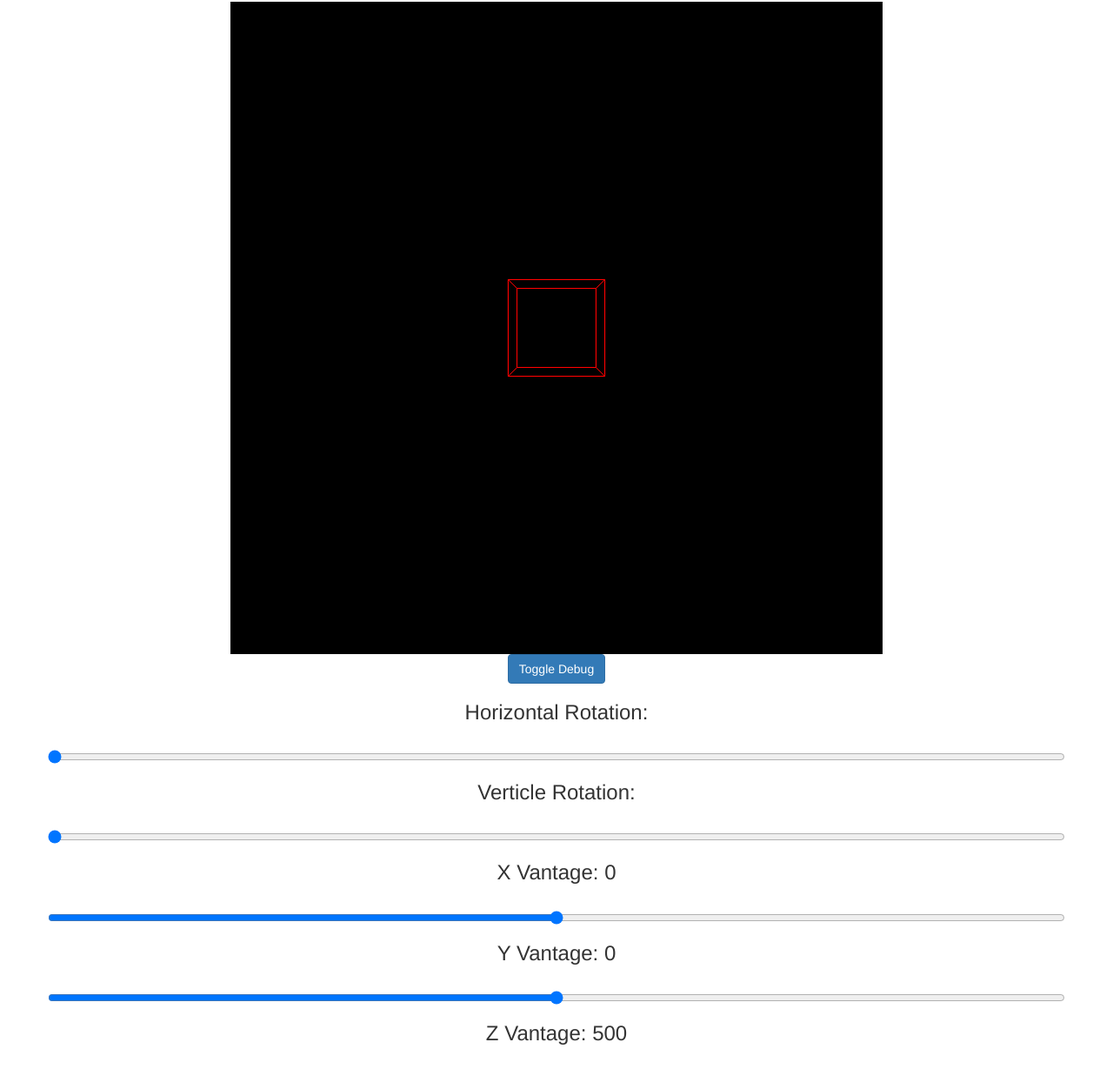
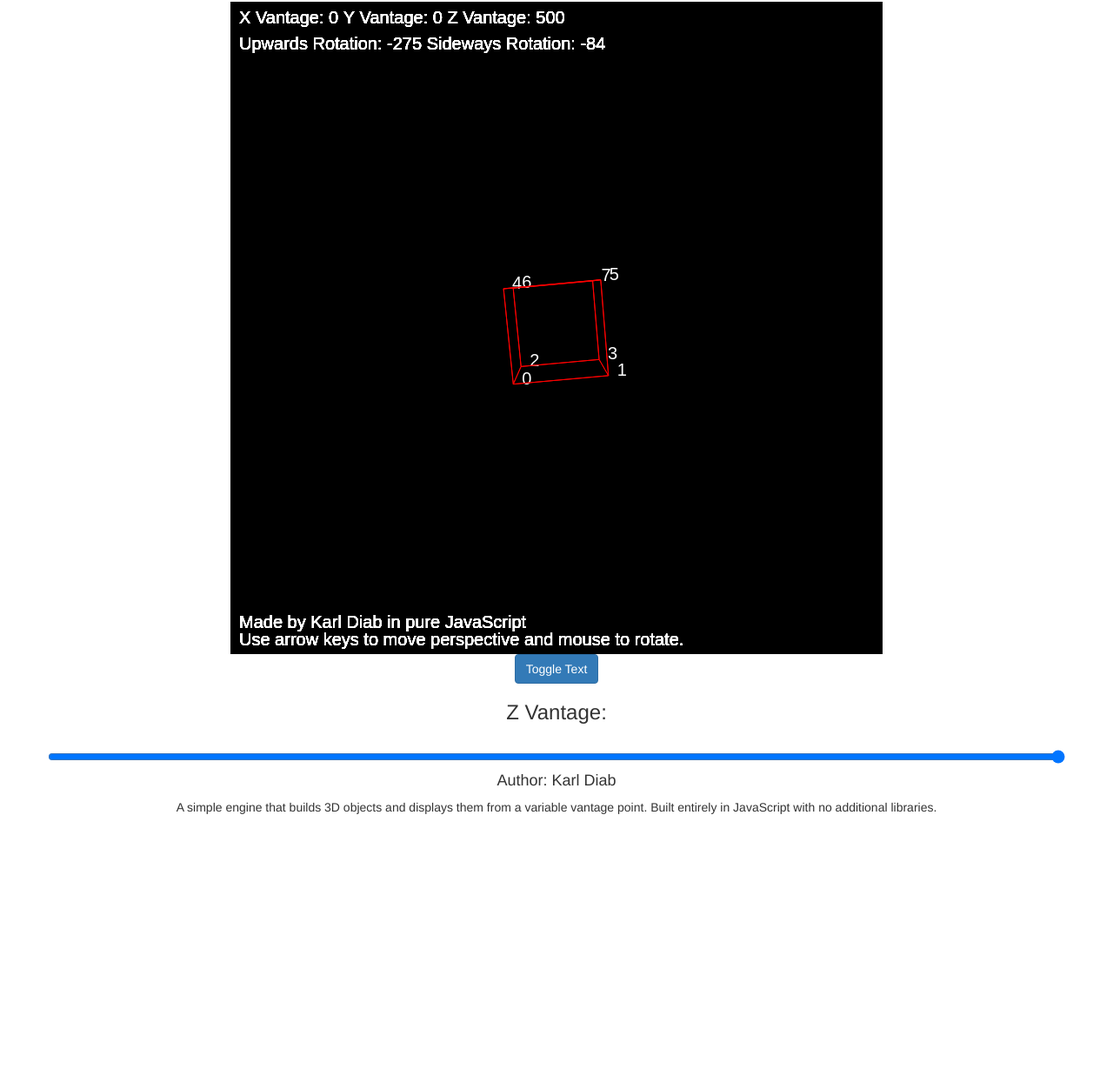
Before and after one commit to karldiab/JS3DRenderEngine, a plain HTML site: page index.html in a window 1280 px wide. Shown: the part 68-1297 px from the top of the page at 87% size. After the commit the page ends 1016 px from the top, so only its background shows below. Drawn offline with nearby package versions, Linux system fonts and the light colour scheme.

Commit message:
Fixed mouse position rotator. Added helpful text to canvas and removed awkward slider controls. Next will add key listener to change z perspective and options to draw more shapes.

```diff
--- a/index.html
+++ b/index.html
@@ -26,29 +26,8 @@
 				</div>
 				<div class="row">
 					<div class="col-sm-12">
-						<button class="btn btn-primary" onclick="toggleDebug();">Toggle Debug</button>
+						<button class="btn btn-primary" onclick="toggleDebug();">Toggle Text</button>
 						<br />
-						<!--<h3>User Changable Factors to go here</h3>
-						<button class="btn btn-primary" onclick="toggleSmoke();">Change Smoke Color!</button>
-						<br />
-						<h3>Slider</h3>
-						<br / >-->
-						<h3 id="hRotationText">Horizontal Rotation: </h3><br />
-						<form oninput="setHRotation(parseInt(hRotSlider.value))">
-							<input name="hRotSlider" id="hRotSlider" type="range" min="0" max="360" step="2" value="0" />
-						</form>
-						<h3 id="vRotationText">Verticle Rotation: </h3><br />
-						<form oninput="setVRotation(parseInt(vRotSlider.value))">
-							<input name="vRotSlider" id="vRotSlider" type="range" min="0" max="360" step="2" value="0" />
-						</form>
-						<h3 id="xSliderText">X Vantage: </h3><br />
-						<form oninput="setXVantage(parseInt(xSlider.value))">
-							<input name="xSlider" id="xSlider" type="range" min="-500" max="500" step="25" value="0" />
-						</form>
-						<h3 id="ySliderText">Y Vantage: </h3><br />
-						<form oninput="setYVantage(parseInt(ySlider.value))">
-							<input name="ySlider" id="ySlider" type="range" min="-500" max="500" step="25" value="0" />
-						</form>
 						<h3 id="zSliderText">Z Vantage: </h3><br />
 						<form oninput="setZVantage(parseInt(zSlider.value))">
 							<input name="zSlider" id="zSlider" type="range" min="-500" max="500" step="25" value="500" />
--- a/js/javascript.js
+++ b/js/javascript.js
@@ -3,25 +3,22 @@ var xVantage = 0;
 var yVantage = 0;
 var zVantage = 500;
 var eyeDistance = 500;
-var debugFlag = false;
+var debugFlag = true;
 var numOfVertices = 8;
 var objectSize = 200;
 var hRotation = 0;
 var vRotation = 0;
-var canvasWidth;
-var canvasHeight;
-var d = new Date().getTime();
+var canvasWidth = 0;
+var canvasHeight = 0;
+var canvasX = 0;
+var canvasY = 0;
 //var n = d.getTime();
 var points = renderObject(numOfVertices, objectSize);
 var rotatedPoints = points;
 /* driver function to initiate all necessary functions. */
 function runAll() {
-
-	document.getElementById("xSliderText").innerHTML = "X Vantage: " + xVantage;
-	document.getElementById("ySliderText").innerHTML = "Y Vantage: " + yVantage;
-	document.getElementById("zSliderText").innerHTML = "Z Vantage: " + zVantage;
 	drawFrame(xVantage,yVantage,zVantage,eyeDistance);
-
+	mouseRotate();
 
 }
 //window.addEventListener('keydown',this.check,false);
@@ -29,12 +26,10 @@ window.addEventListener('keyup', function(event) { Key.onKeyup(event); keyboardR
 window.addEventListener('keydown', function(event) { Key.onKeydown(event); keyboardRxn(); }, false);
 var Key = {
   _pressed: {},
-
   LEFT: 37,
   UP: 38,
   RIGHT: 39,
   DOWN: 40,
-
   isDown: function(keyCode) {
     return this._pressed[keyCode];
   },
@@ -79,26 +74,11 @@ function keyboardRxn() {
 	}
 }
 
-
-/*function check(e) {
-	//var evt = e.type;
-    var code = e.keyCode;
-	//while (evt.length < 10) {
-    switch (code) {
-        case 37: setXVantage(xVantage-5); break; //Left key
-        case 38: setYVantage(yVantage-5); break; //Up key
-        case 39: setXVantage(xVantage+5); break; //Right key
-        case 40: setYVantage(yVantage+5); break; //Down key
-    //}
-	}
-}*/
-
 function setXVantage(xValue) {
 	if (Math.abs(xValue) > canvasWidth*2) {
 		xValue *= -0.98;
 	}
 	xVantage = xValue;
-	document.getElementById("xSliderText").innerHTML = "X Vantage: " + xValue;
 	drawFrame(xVantage,yVantage,zVantage,eyeDistance)
 }
 function setYVantage(yValue) {
@@ -106,7 +86,6 @@ function setYVantage(yValue) {
 	yValue *= -0.98;
 	}
 	yVantage = yValue;
-	document.getElementById("ySliderText").innerHTML = "Y Vantage: " + yVantage;
 	drawFrame(xVantage,yVantage,zVantage,eyeDistance)
 }
 function setZVantage(zValue) {
@@ -125,46 +104,35 @@ function toggleDebug() {
 	}
 	drawFrame(xVantage,yVantage,zVantage,eyeDistance);
 }
-document.onmousemove = mouseRotate;
-var tempX = 0;
-var tempY = 0;
-function getMouseXY(e) {
-    tempX = e.pageX
-    tempY = e.pageY
-  // catch possible negative values in NS4
-  if (tempX < 0){tempX = 0}
-  if (tempY < 0){tempY = 0}
-  // show the position values in the form named Show
-  // in the text fields named MouseX and MouseY
-  mouseRotate();
-  return true
-}
+var mouseX = 0;
+var mouseY = 0;
 function setHRotation(hValue) {
 	if (Math.abs(hValue) > 360) {
 	hValue = 0;
 	}
 	hRotation = hValue;
-	document.getElementById("hRotationText").innerHTML = "Horizontal Rotation: " + hRotation;
 	rotatedPoints = rotateObject(hRotation,vRotation);
 	drawFrame(xVantage,yVantage,zVantage,eyeDistance)
 }
-function mouseRotate(e) {
-	var mouseX = e.clientX;
-    var mouseY = e.clientY;
-	if (mouseX > 500) {
-		hRotation += 5;
-	}
-	if (mouseY > 500) {
-		vRotation += 5;
-	}
-	setHRotation(hRotation)
+document.onmousemove = setMouseXY;
+function setMouseXY(e) {
+	mouseX = e.clientX;
+    mouseY = e.clientY;
+
+}
+function mouseRotate() {
+	setInterval(function() {
+		hRotation += (mouseX-(canvasX+canvasWidth))/100;
+		vRotation += (mouseY-(canvasY+canvasHeight))/100;
+	setVRotation(vRotation);
+	setHRotation(hRotation);
+	}, 50);
 }
 function setVRotation(vValue) {
 	if (Math.abs(vValue) > 360) {
 	vValue = 0;
 	}
 	vRotation = vValue;
-	document.getElementById("vRotationText").innerHTML = "Verticle Rotation: " + vRotation;
 	rotatedPoints = rotateObject(hRotation,vRotation);
 	drawFrame(xVantage,yVantage,zVantage,eyeDistance)
 }
@@ -175,6 +143,8 @@ function drawFrame(vantageX,vantageY,vantageZ,eyeDistance) {
 	var myCanvas = canvas.getContext("2d");
 	canvasWidth = canvas.width/2;
 	canvasHeight = canvas.height/2;
+	canvasX = canvas.getBoundingClientRect().left;
+	canvasY = canvas.getBoundingClientRect().top;
 	myCanvas.beginPath();
 	myCanvas.moveTo(0,0);
 	myCanvas.lineTo(0,1000);
@@ -193,9 +163,16 @@ function drawFrame(vantageX,vantageY,vantageZ,eyeDistance) {
 		//myCanvas.fillRect(x+width,y+height,3,3);
 		if (debugFlag == true) {
 			//myCanvas.fillText(rotatedPoints[i] + " X: " + x + " Y: " + y,x+10+width,y+height+(i*5));
-			myCanvas.fillText(Key.isDown(Key.UP) + " " + new Date().getTime() + " " + i,x+10+canvasWidth,y+canvasHeight);
+			myCanvas.font="20px Arial";
+			myCanvas.fillText(i,x+10+canvasWidth,y+canvasHeight);
+			myCanvas.fillText("X Vantage: " + parseFloat(Math.round(xVantage).toFixed(5)) + " Y Vantage: " +
+			parseFloat(Math.round(yVantage).toFixed(5)) + " Z Vantage: " + parseFloat(Math.round(zVantage).toFixed(5)),10,25);
+			myCanvas.fillText("Upwards Rotation: " + parseFloat(Math.round(hRotation).toFixed(5)) + " Sideways Rotation: "
+			+ parseFloat(Math.round(vRotation).toFixed(5)),10,55);
+			myCanvas.fillText("Use arrow keys to move perspective and mouse to rotate.",10,2*canvasHeight-10);
+			myCanvas.fillText("Made by Karl Diab in pure JavaScript",10,2*canvasHeight-30);
 		}
-
+	//setTimeout(mouseRotate(), 100);
 	}
 
 	for (var i=0;i<rotatedPoints.length;i++) {
```
